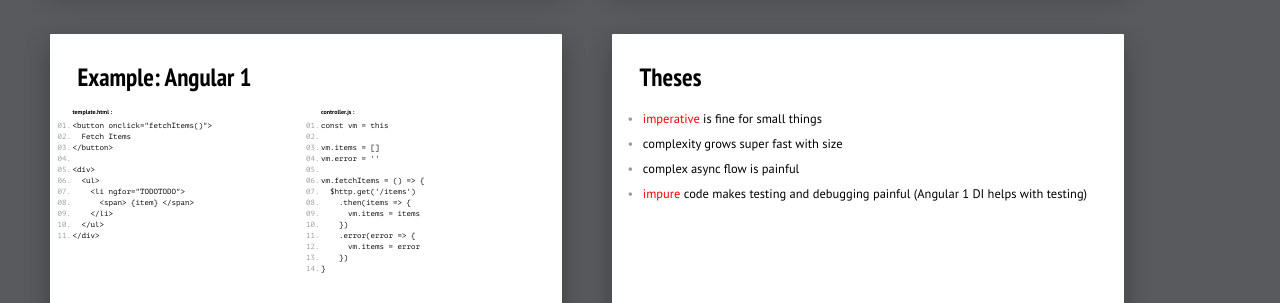
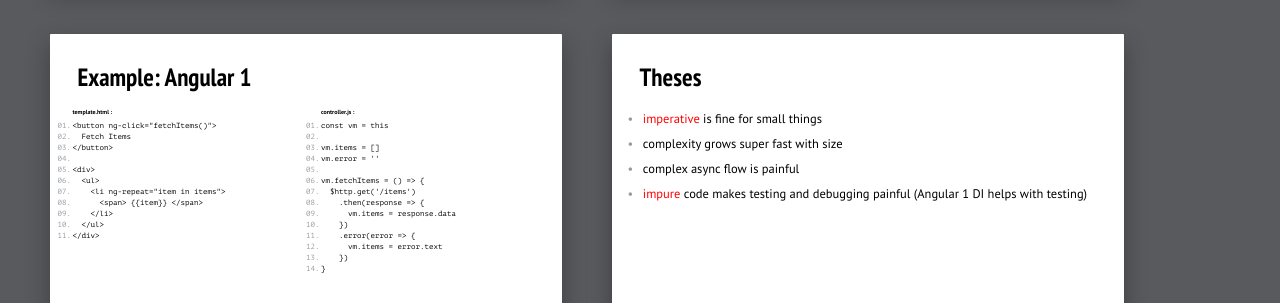
Before and after one commit to Va1/deck-odessajs-2018, a plain HTML site: page index.html in a window 1280 px wide. Shown: the part 1620-1923 px from the top of the page. Drawn offline with Linux system fonts and the light colour scheme.

Commit message:
angular1 example code fixes

```diff
--- a/index.html
+++ b/index.html
@@ -229,14 +229,14 @@
         template.html :
       </label>
       <pre>
-        <code>&lt;button onclick="fetchItems()"&gt;</code>
+        <code>&lt;button ng-click="fetchItems()"&gt;</code>
         <code>  Fetch Items</code>
         <code>&lt;/button&gt;</code>
         <code> </code>
         <code>&lt;div&gt;</code>
         <code>  &lt;ul&gt;</code>
-        <code>    &lt;li ngfor="TODOTODO"&gt;</code>
-        <code>      &lt;span&gt; {item} &lt;/span&gt;</code>
+        <code>    &lt;li ng-repeat="item in items"&gt;</code>
+        <code>      &lt;span&gt; {{item}} &lt;/span&gt;</code>
         <code>    &lt;/li&gt;</code>
         <code>  &lt;/ul&gt;</code>
         <code>&lt;/div&gt;</code>
@@ -254,11 +254,11 @@
         <code> </code>
         <code>vm.fetchItems = () => {</code>
         <code>  $http.get('/items')</code>
-        <code>    .then(items => {</code>
-        <code>      vm.items = items</code>
+        <code>    .then(response => {</code>
+        <code>      vm.items = response.data</code>
         <code>    })</code>
         <code>    .error(error => {</code>
-        <code>      vm.items = error</code>
+        <code>      vm.items = error.text</code>
         <code>    })</code>
         <code>}</code>
       </pre>
```
